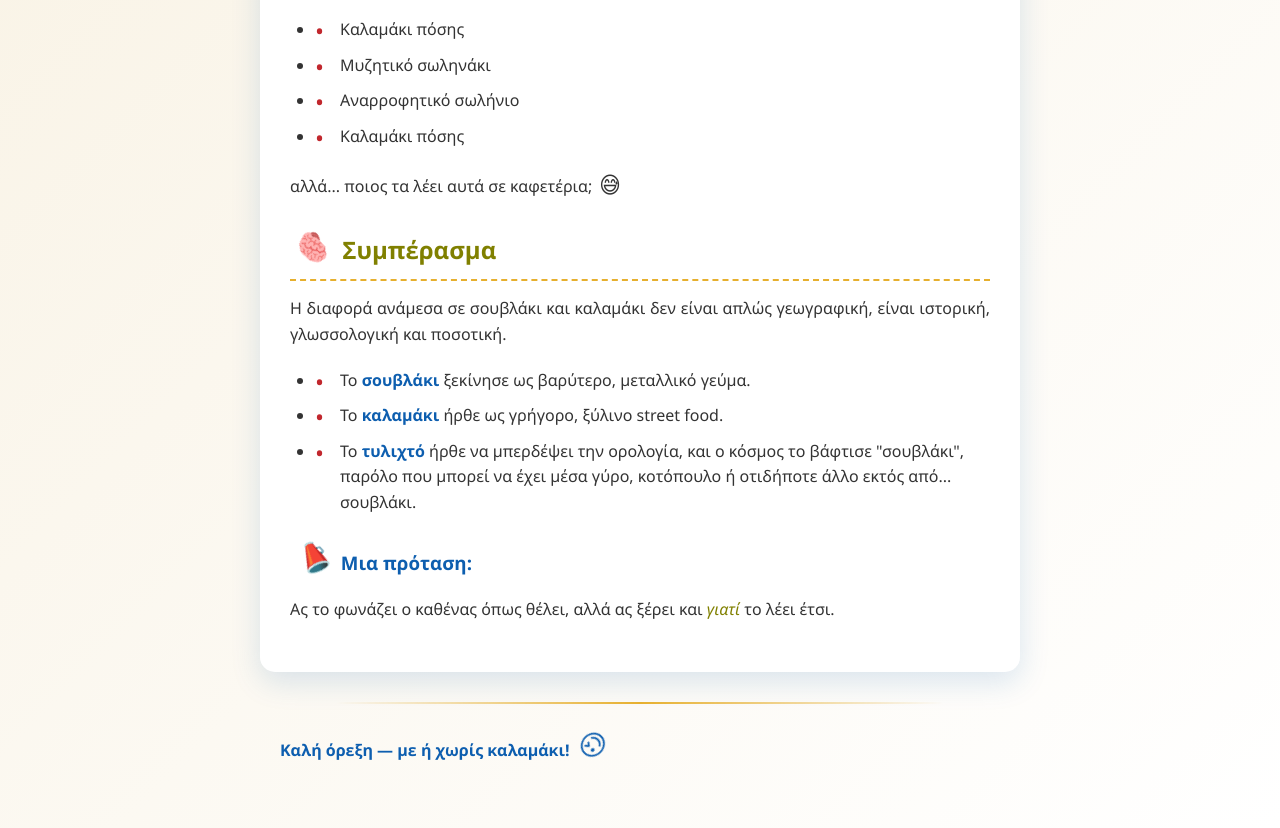
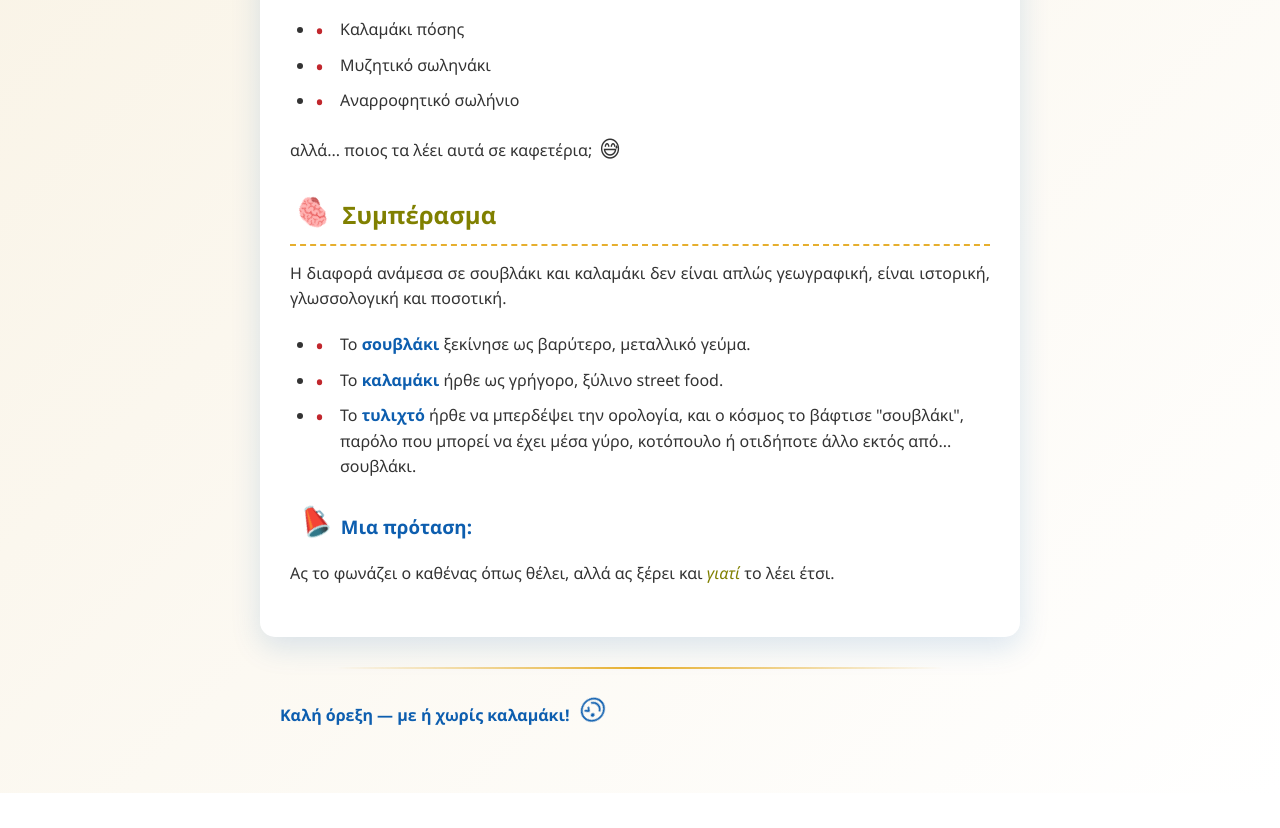
Before and after one commit to Soyblaki/souvkalam, a plain HTML site: page index.html in a window 1280 px wide. Shown: the part 2102-2930 px from the top of the page. After the commit the page ends 2895 px from the top, so only its background shows below. Drawn offline with Linux system fonts and the light colour scheme.

Commit message:
Update index.html

```diff
--- a/index.html
+++ b/index.html
@@ -370,7 +370,7 @@
       <li>Καλαμάκι πόσης</li>
       <li>Μυζητικό σωληνάκι</li>
       <li>Αναρροφητικό σωλήνιο</li>
-       <li>Καλαμάκι πόσης</li>
+
     </ul>
     <p>αλλά... ποιος τα λέει αυτά σε καφετέρια; <span class="food-icon small">😅</span></p>
 
```
